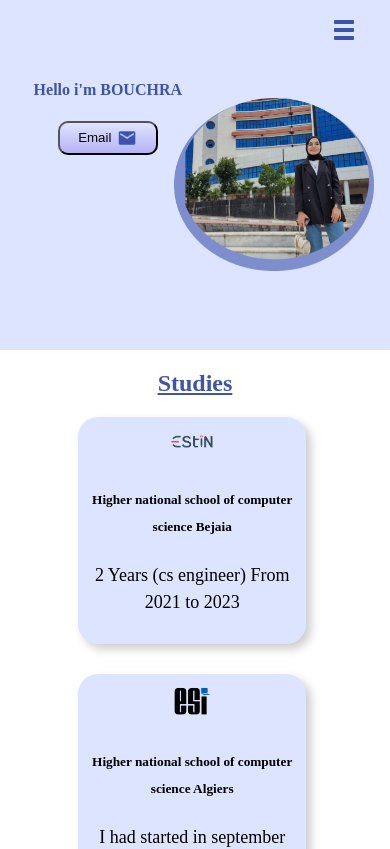
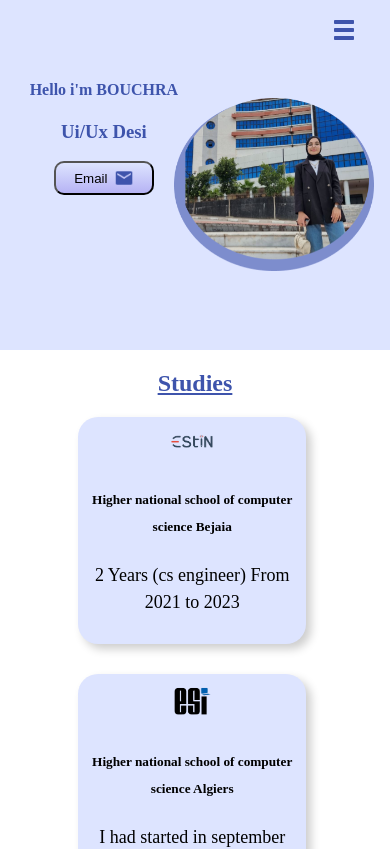
Before and after one commit to bouchrabenkhelifa/portfolio, a React (Create React App) app: page / in a window 390 px wide. Shown: the top 849 px of the page. Built offline with nearby package versions, Linux system fonts and the light colour scheme.

Commit message:
Initial commit

```diff
--- a/src/components/Navbar.js
+++ b/src/components/Navbar.js
@@ -21,8 +21,8 @@ function Navbar() {
   };
 
   useEffect(() => {
-    const typeSpeed = 80;
-    const backSpeed = 20;
+    const typeSpeed = 100;
+    const backSpeed = 10;
 
     const typingInterval = setInterval(() => {
       if (isTyping) {
--- a/src/styles/navbar.css
+++ b/src/styles/navbar.css
@@ -244,7 +244,7 @@
         height: 350px;
     }
     .iteeeeeem1{
-        margin-left: 2%;
+        margin-left: 1%;
     }
   }
 
```
